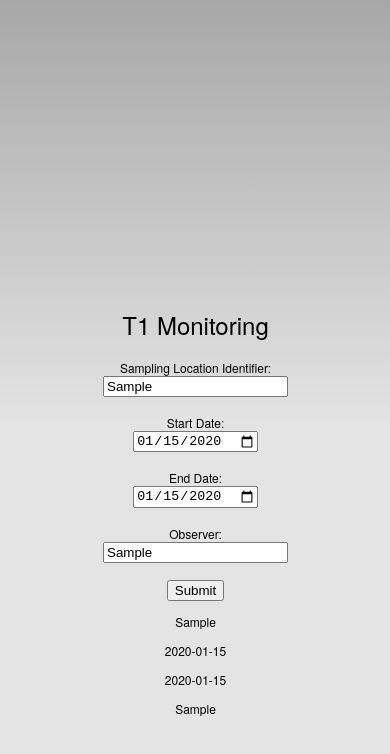
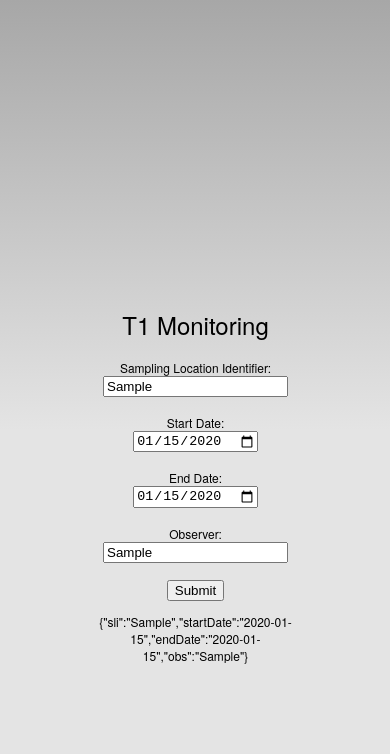
Before and after one commit to perfectr/t1m, a plain HTML site: page T1MClient/www/index.html in a window 390 px wide. Both pictures are taken after typing "Sample", "2020-01-15", "2020-01-15", "Sample" into the empty fields and a click on the button "Submit". Drawn offline with Linux system fonts and the light colour scheme; some packages are replaced by stand-ins of ours.

Commit message:
prints a json file when submit is clicked

```diff
--- a/T1MClient/www/index.html
+++ b/T1MClient/www/index.html
@@ -79,10 +79,18 @@
                 var startDate = document.getElementById("startDate").value;
                 var endDate = document.getElementById("endDate").value;
                 var obs = document.getElementById("obs").value;
-                document.getElementById("sli1").innerHTML = sli;
-                document.getElementById("startDate1").innerHTML = startDate;
-                document.getElementById("endDate1").innerHTML = endDate;
-                document.getElementById("obs1").innerHTML = obs;
+
+                var form = {
+                    "sli": sli,
+                    "startDate": startDate,
+                    "endDate": endDate,
+                    "obs": obs
+                };
+
+                //document.getElementById("sli1").innerHTML = sli;
+                //document.getElementById("startDate1").innerHTML = startDate;
+                //document.getElementById("endDate1").innerHTML = endDate;
+                document.getElementById("obs1").innerHTML = JSON.stringify(form);
             }
         </script>
 
```
